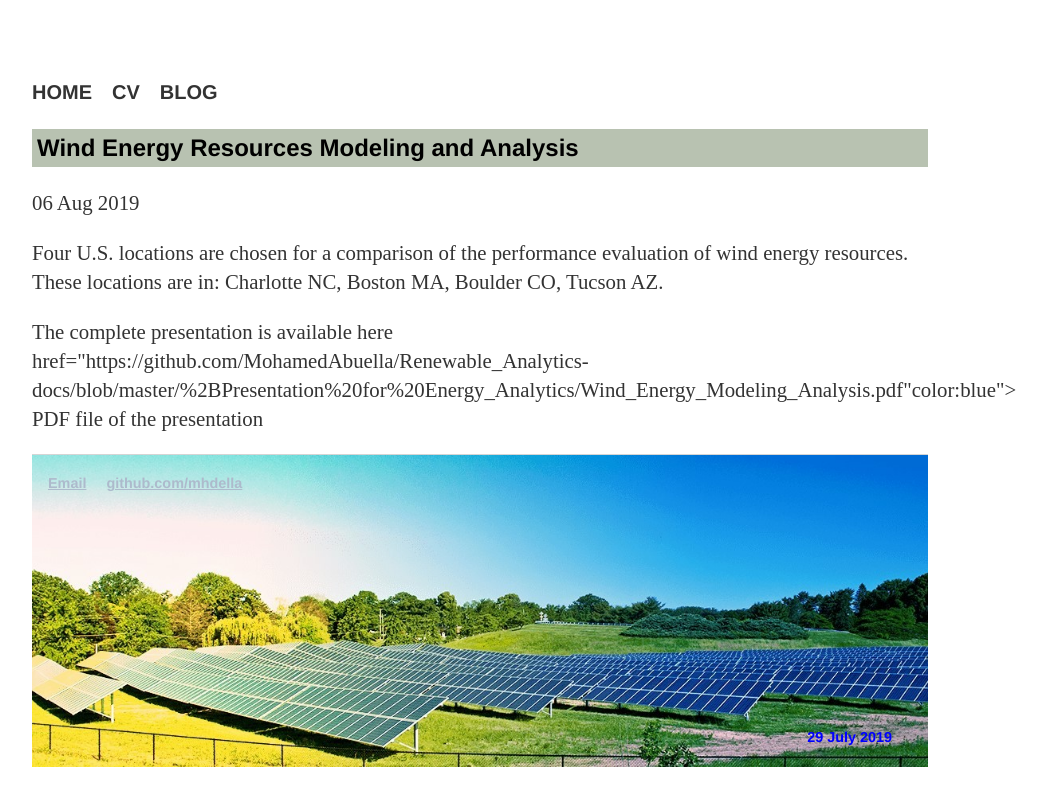
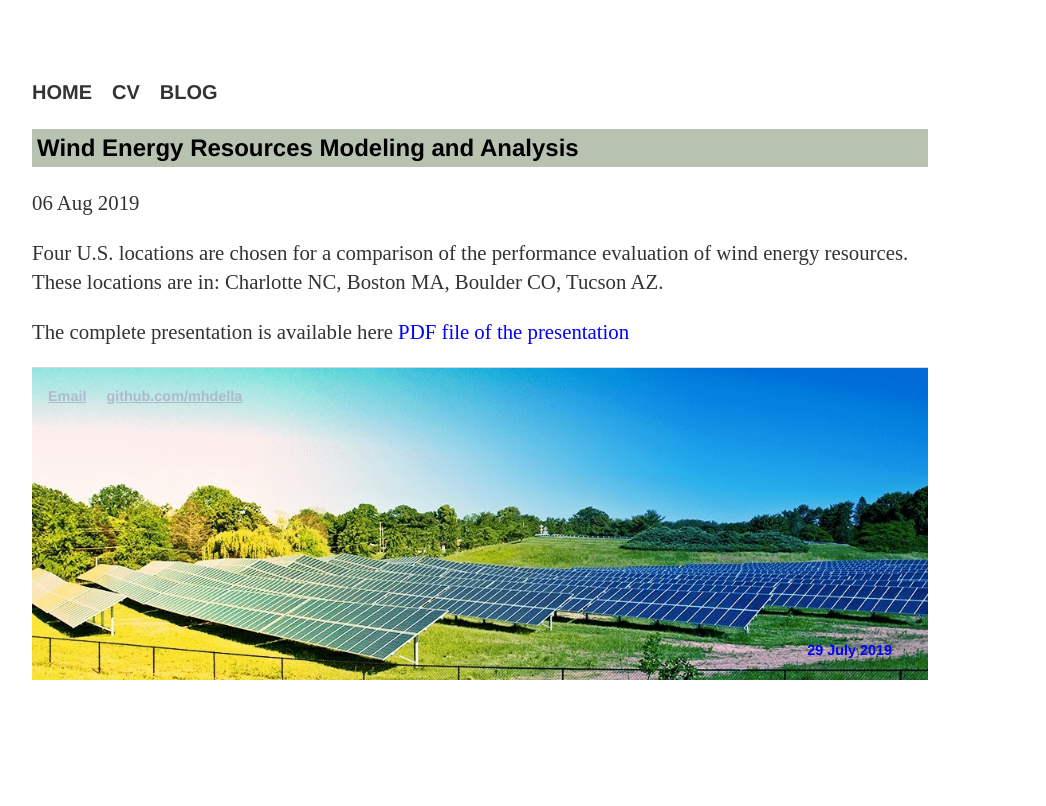
Before and after one commit to MohamedAbuella/MohamedAbuella.github.io, a Jekyll site: the page built from _posts/2019-08-06-wind_energy_modeling.html, in a window 1280 px wide. Shown: the top 806 px of the page, without its empty margins (160-1206 px from the left). Built offline with Jekyll 4.4.1, drawn with Linux system fonts in a browser that asks for light colours; nearby versions of some CDN libraries; a script that is not in the unit is left out; comment, search, counter and statistics services are not loaded.

Commit message:
Update 2019-08-06-wind_energy_modeling.html

```diff
--- a/_posts/2019-08-06-wind_energy_modeling.html
+++ b/_posts/2019-08-06-wind_energy_modeling.html
@@ -7,4 +7,4 @@
 ---
 <p>Four U.S. locations are chosen for a comparison of the performance evaluation of wind energy resources.
 <br> These locations are in: Charlotte NC, Boston MA, Boulder CO, Tucson AZ.
-<p>The complete presentation is available here <a> href="https://github.com/MohamedAbuella/Renewable_Analytics-docs/blob/master/%2BPresentation%20for%20Energy_Analytics/Wind_Energy_Modeling_Analysis.pdf"color:blue"> PDF file of the presentation </a> </p>
+<p>The complete presentation is available here <a href="https://github.com/MohamedAbuella/Renewable_Analytics-docs/blob/master/%2BPresentation%20for%20Energy_Analytics/Wind_Energy_Modeling_Analysis.pdf" target="_blank" style="color:blue"> PDF file of the presentation </a> </p>
```
